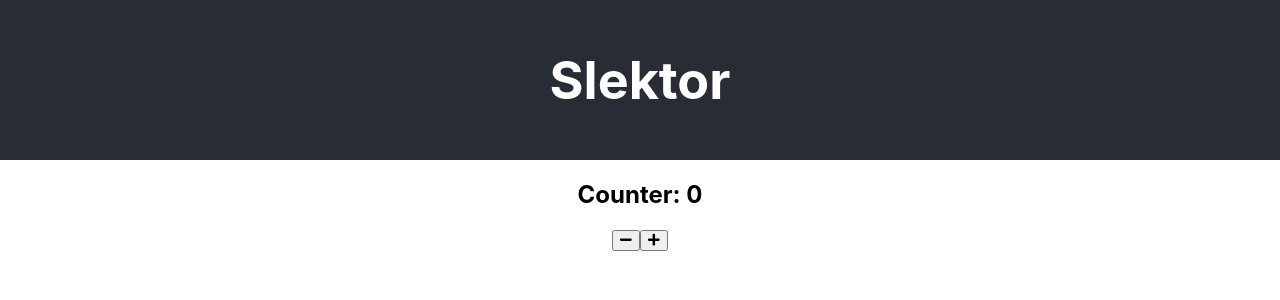
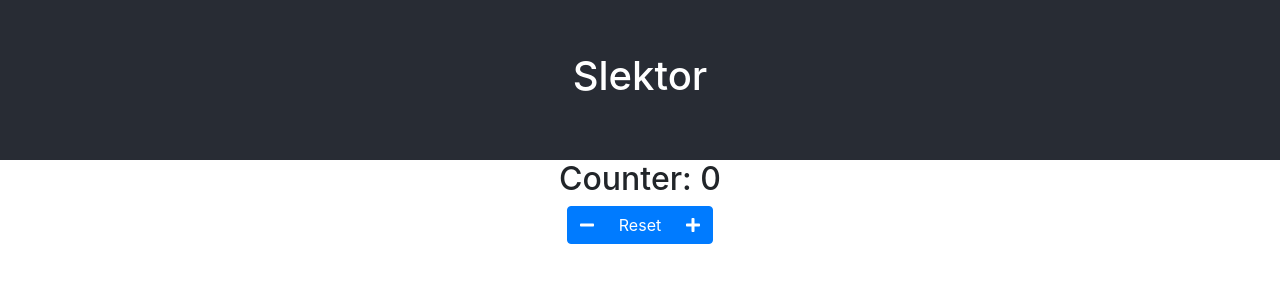
Before and after one commit to Selino/react-click-redux-demo, a React (Create React App) app: page / in a window 1280 px wide. Shown: the top 300 px of the page. Built offline with nearby package versions, Linux system fonts and the light colour scheme.

Commit message:
Installing and testing bootstrap

```diff
--- a/package.json
+++ b/package.json
@@ -9,8 +9,10 @@
     "@testing-library/jest-dom": "^4.2.4",
     "@testing-library/react": "^9.4.0",
     "@testing-library/user-event": "^7.2.1",
+    "bootstrap": "^4.4.1",
     "context": "0.0.1",
     "react": "^16.12.0",
+    "react-bootstrap": "^1.0.0-beta.16",
     "react-dom": "^16.12.0",
     "react-redux": "^7.1.0-rc.1",
     "react-scripts": "3.3.1",
--- a/src/App.js
+++ b/src/App.js
@@ -3,6 +3,8 @@ import "./App.css"
 import { useSelector, useDispatch } from "react-redux"
 import { faPlus, faMinus } from "@fortawesome/free-solid-svg-icons"
 import { FontAwesomeIcon } from "@fortawesome/react-fontawesome"
+import Button from "react-bootstrap/Button"
+import { ButtonGroup } from "react-bootstrap"
 
 function App() {
   const counter = useSelector(state => state.counter)
@@ -15,12 +17,15 @@ function App() {
       </header>
       <div>
         <h2>Counter: {counter}</h2>
-        <button onClick={() => dispatch({ type: "DECREMENT" })}>
-          <FontAwesomeIcon icon={faMinus} />
-        </button>
-        <button onClick={() => dispatch({ type: "INCREMENT" })}>
-          <FontAwesomeIcon icon={faPlus} />
-        </button>
+        <ButtonGroup aria-label='controls'>
+          <Button onClick={() => dispatch({ type: "DECREMENT" })}>
+            <FontAwesomeIcon icon={faMinus} />
+          </Button>
+          <Button>Reset</Button>
+          <Button onClick={() => dispatch({ type: "INCREMENT" })}>
+            <FontAwesomeIcon icon={faPlus} />
+          </Button>
+        </ButtonGroup>
       </div>
     </div>
   )
```
Also changed, not shown: src/index.js (+4 -3 lines), 1 other file (tests, documents, lock files or other folders).
